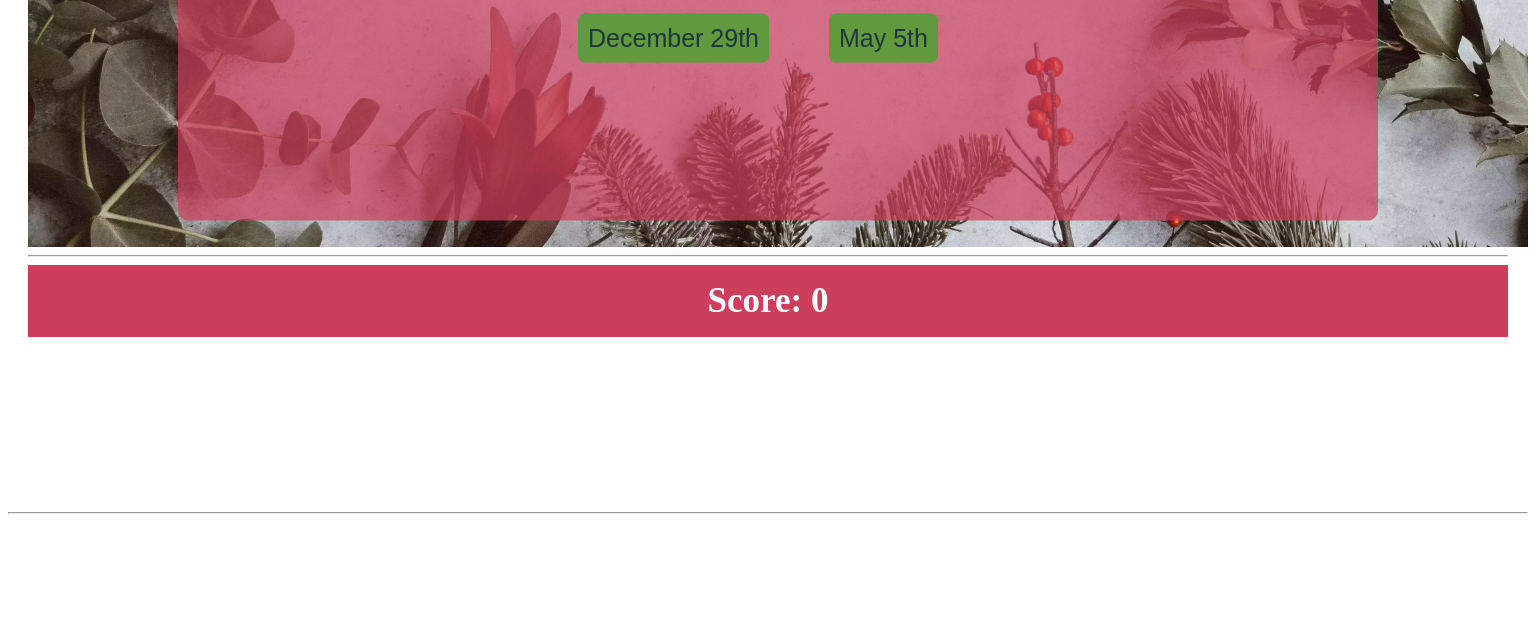
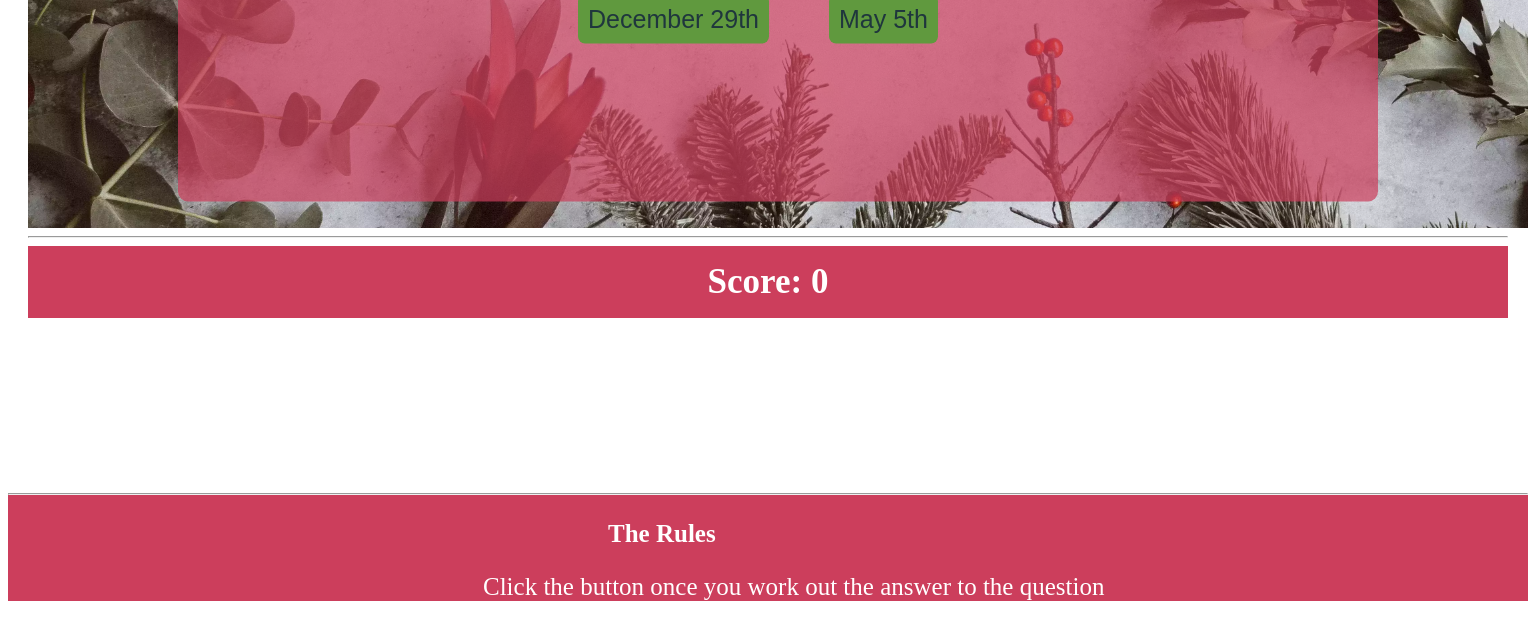
Before and after one commit to creepersguitar/CodeInstitute-Project-2, a plain HTML site: page index.html in a window 1536 px wide. Shown: the part 612-1238 px from the top of the page. Before the commit the page ends 1134 px from the top, so only its background shows below. Drawn offline with Linux system fonts and the light colour scheme; files whose address does not match are found by name.

Commit message:
moved rules back to footer

```diff
--- a/assets/css/style.css
+++ b/assets/css/style.css
@@ -69,6 +69,7 @@ button:hover {
 
 footer {
     background-color: #cc3e5c;
+    color: #fff;
 }
 
 @media screen and (min-width: 280px) {
@@ -118,6 +119,12 @@ footer {
     #hero-text {
         margin-top: 25%;
     }
+    footer h3 {
+        margin-left: 24em;
+    }
+    footer p {
+        margin-left: 19em;
+    }
 }/* Media query to target large laptops*/
 @media screen and (min-width: 1440px) {
     #hero-text {
@@ -160,4 +167,11 @@ footer {
         padding: 1rem;
         font-size: 35px;
     }
+    footer h3 {
+        font-size: 25px;
+        margin-right: 20px;
+    }
+    footer p {
+        font-size: 25px;
+    }
 }
--- a/index.html
+++ b/index.html
@@ -26,9 +26,6 @@
         <div class="container">
             <div id="hero">
                 <div id="hero-text2">
-                <!-- Rules -->
-                <h3>The Rules</h3>
-                <p> Click the button once you work out the answer to the question</p>
                 </div>
                 <div id="hero-text">
                 <div id="Question"></div>
@@ -51,6 +48,9 @@
     </main>
     <footer>
         <hr>
+        <!-- Rules -->
+        <h3>The Rules</h3>
+        <p> Click the button once you work out the answer to the question</p>
     </footer>
     <script src="assets/javascript/script.js"></script>
 </body>
```
